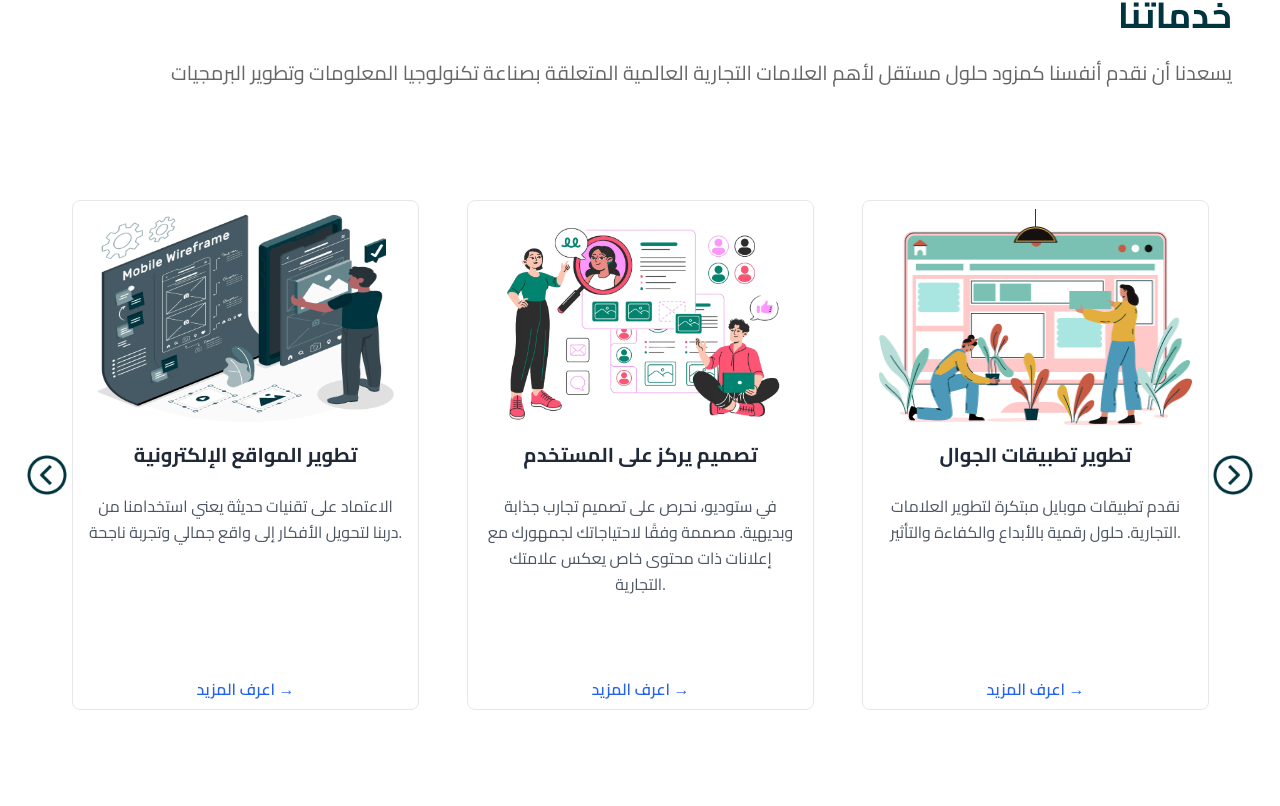
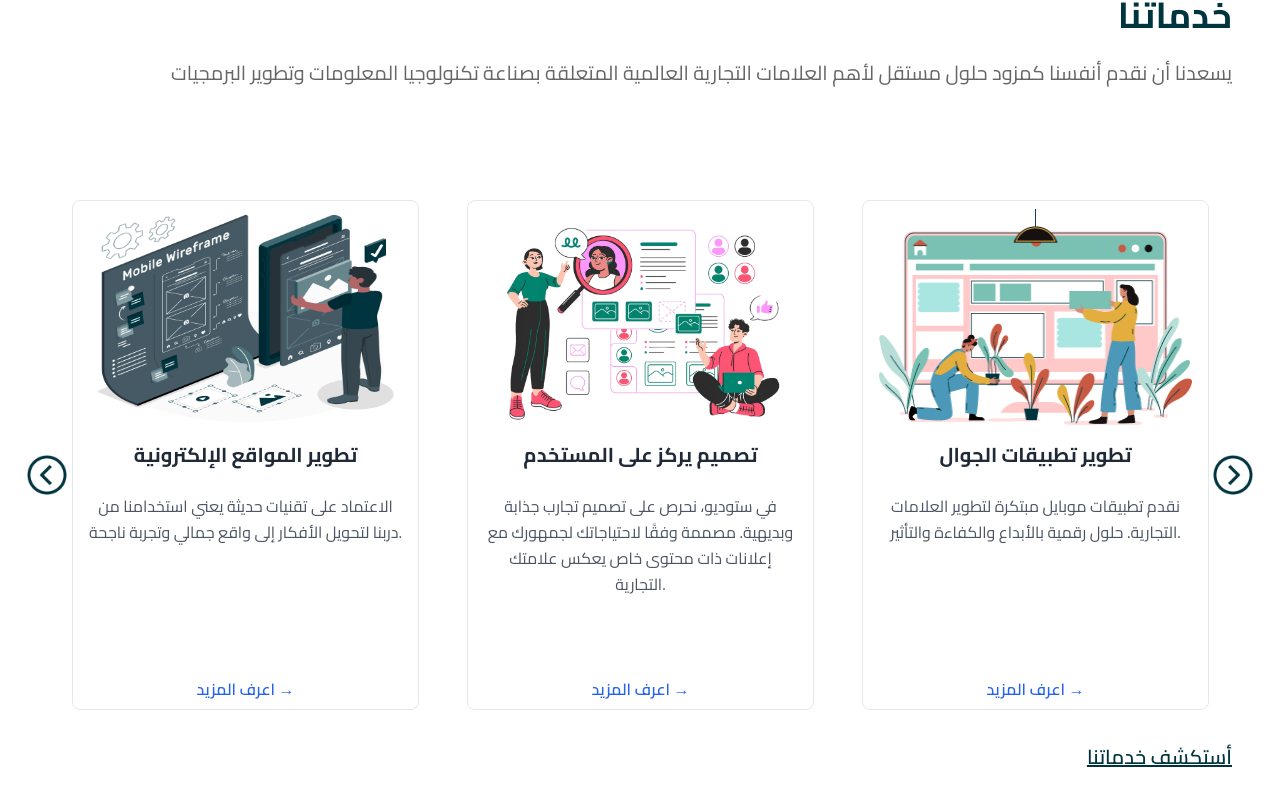
Before and after one commit to esraaeliba/AWS-Gulf, a React (Vite) app: page / in a window 1280 px wide. Shown: the part 1908-2714 px from the top of the page. Before the commit the page ends 2650 px from the top, so only its background shows below. Built offline with nearby package versions, Linux system fonts and the light colour scheme.

Commit message:
add discover our service link

```diff
--- a/src/components/Slick-Slider.jsx
+++ b/src/components/Slick-Slider.jsx
@@ -93,7 +93,9 @@ export default function SimpleSlider() {
   };
 
   return (
-    <div className="px-12 w-full py-8">
+
+  <>
+   <div className="px-12 w-full py-8">
       <Slider {...settings}>
         {slides.map((slide, index) => (
           <div key={index}>
@@ -120,6 +122,12 @@ export default function SimpleSlider() {
           </div>
         ))}
       </Slider>
+
     </div>
+
+    <a href='' className='text-primary font-cairo text-[20px] font-semibold leading-[30px] underline underline-offset-auto decoration-solid px-12 py-8'> أستكشف خدماتنا</a>
+
+  </>
+
   );
 }
```
